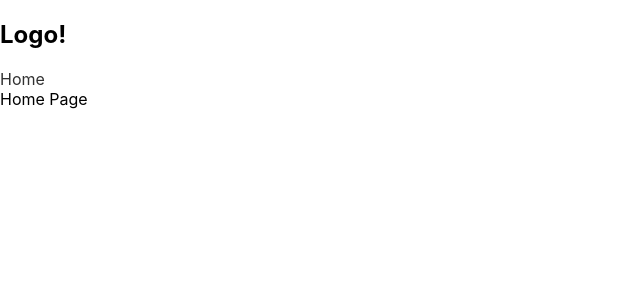
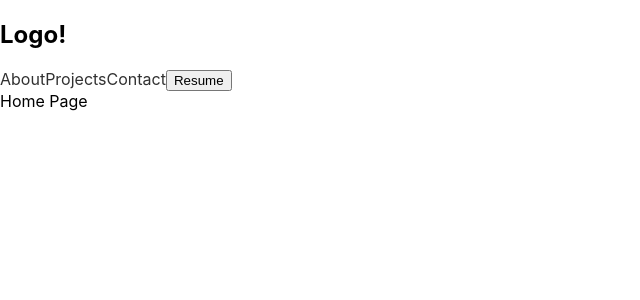
Before and after one commit to ctelfair20/portfolio, a Next.js app: page / in a window 1280 px wide. Shown: the top 300 px of the page, without its empty margins (0-640 px from the left). Built offline with nearby package versions, Linux system fonts and the light colour scheme.

Commit message:
adds links to navbar

```diff
--- a/components/NavBar.tsx
+++ b/components/NavBar.tsx
@@ -7,8 +7,15 @@ const NavBar = () => {
         <h1>Logo!</h1>
       </div>
       <Link href="/">
-        Home
+        About
       </Link>
+      <Link href="/Pokepage/pokedex">
+        Projects
+      </Link>
+      <Link href="/">
+        Contact
+      </Link>
+      <button>Resume</button>
     </nav>
   );
 }
```
